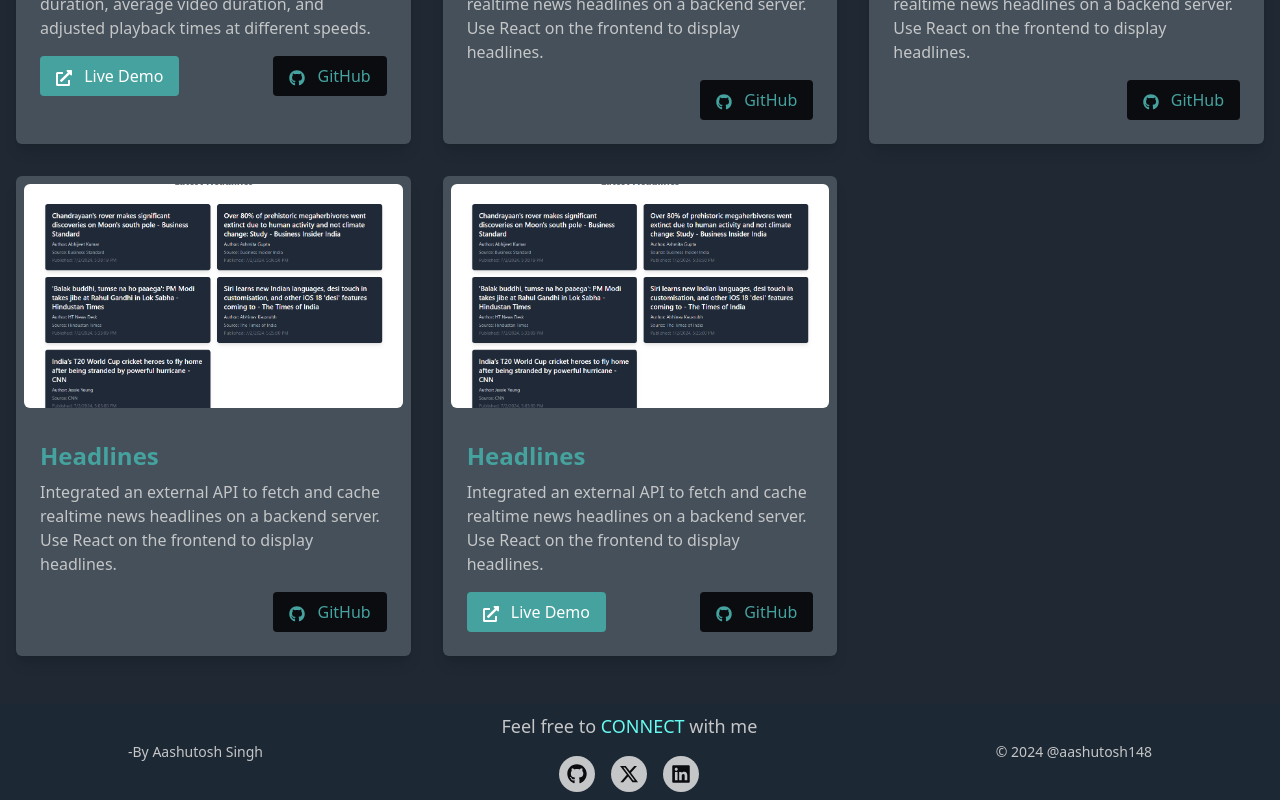
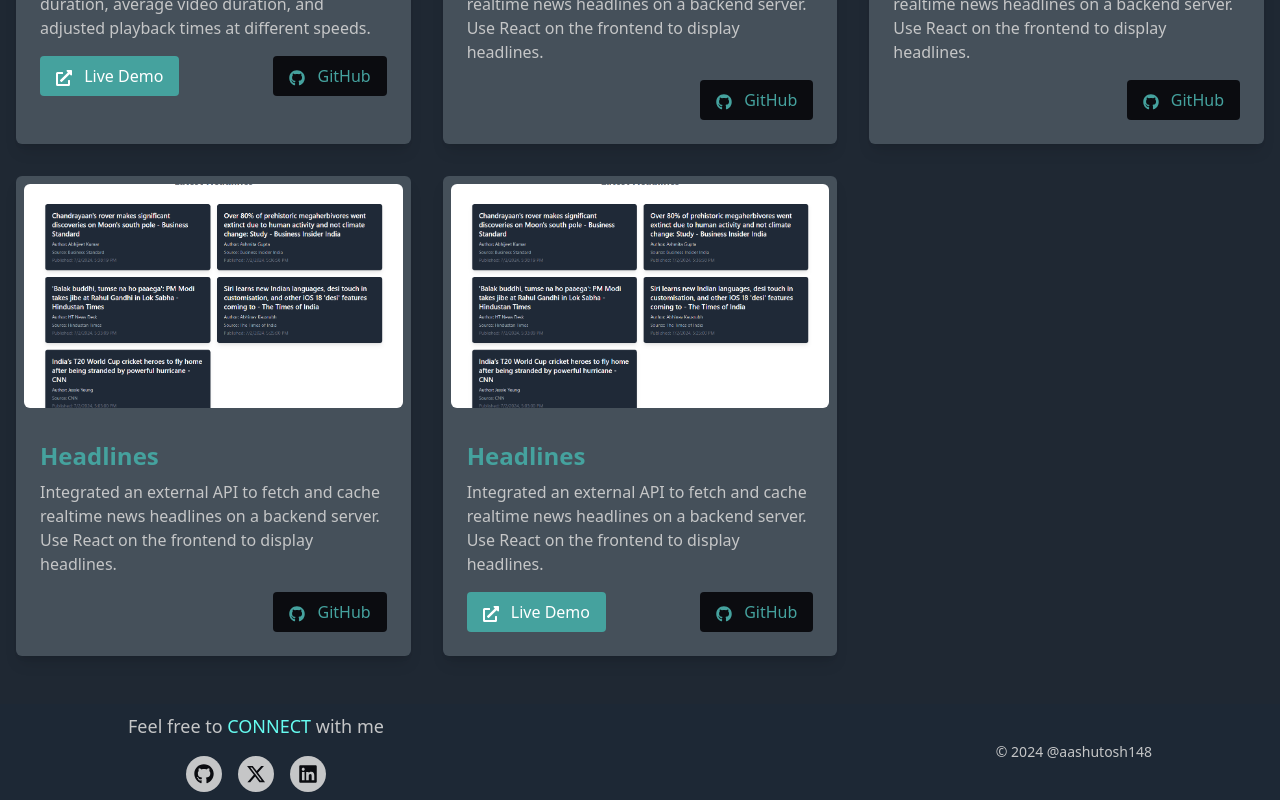
Before and after one commit to aashutosh148/Portfolio, a React (Vite) app: page /projects in a window 1280 px wide. Shown: the part 554-1354 px from the top of the page. Built offline with nearby package versions, Linux system fonts and the light colour scheme.

Commit message:
Initial commit

```diff
--- a/index.html
+++ b/index.html
@@ -2,7 +2,7 @@
 <html lang="en">
   <head>
     <meta charset="UTF-8" />
-    <link rel="icon" type="image/svg+xml" href="/vite.svg" />
+    <!-- <link rel="icon" type="image/svg+xml" href="/.svg" /> -->
     <meta name="viewport" content="width=device-width, initial-scale=1.0" />
     <title>Aashutosh Singh</title>
   </head>
--- a/src/components/Footer.jsx
+++ b/src/components/Footer.jsx
@@ -11,9 +11,6 @@ const Footer = () => {
     return (
         <div className="bg-[#1d2835] text-[#C5C6C7] py-2 px-4 w-full bottom-0">
             <div className="max-w-5xl mx-auto flex flex-col md:flex-row justify-between items-center">
-        <div className="mb-4 md:mb-0 text-sm">
-          -By Aashutosh Singh
-        </div>
 
                 <div className="text-center mb-4 md:mb-0">
                     <p className="text-lg mb-4">
```
Lines whose indentation alone changed are shown as unchanged.
